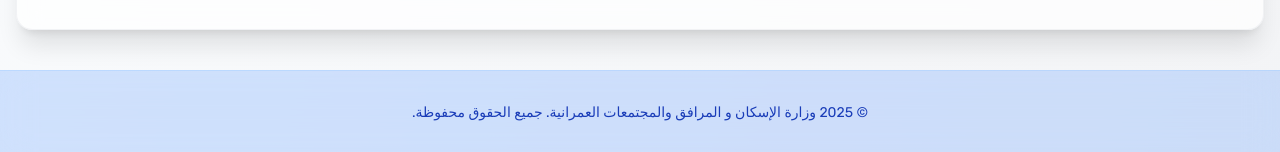
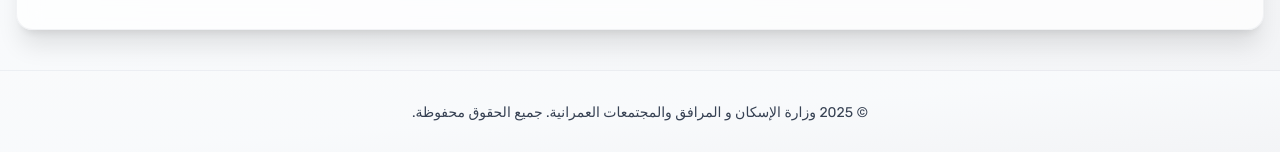
Before and after one commit to mohamedibrahim3/employees-manger, a Next.js app: page / in a window 1280 px wide. Shown: the part 3473-3625 px from the top of the page. Built offline with nearby package versions, Linux system fonts and the light colour scheme; no server answers; the database is empty; what @edgestore/react would draw is missing.

Commit message:
refactor: change footer background color

```diff
--- a/app/(root)/layout.tsx
+++ b/app/(root)/layout.tsx
@@ -13,6 +13,7 @@
   return (
     <>
       <div className="min-h-screen flex flex-col bg-gradient-to-br from-gray-50 via-slate-50 to-gray-100 antialiased">
+        {/* Header */}
         <header className="sticky top-0 z-50 w-full bg-gray-500/15 backdrop-blur-xl border-b border-gray-300/30 transition-colors duration-300 shadow-md">
           <div className="container mx-auto px-4">
             <div className="flex items-center justify-between h-20 lg:h-24">
@@ -30,6 +31,7 @@
                   />
                 </div>
                 <div className="flex flex-col text-right space-y-1">
+                  {/* اسم الوزارة بالكامل في الشاشات الكبيرة */}
                   <div className="hidden md:flex flex-col">
                     <h1 className="text-sm lg:text-base font-bold text-gray-800 tracking-tight">
                       وزارة الإسكان والمرافق والمجتمعات العمرانية
@@ -44,6 +46,7 @@
                       إعداد نظم المعلومات والتحول الرقمي
                     </p>
                   </div>
+                  {/* نسخة مختصرة للجوال */}
                   <div className="flex md:hidden flex-col">
                     <h1 className="text-sm font-bold text-gray-800 leading-tight">
                       جهاز تعمير سيناء
@@ -64,14 +67,18 @@
             </div>
           </div>
         </header>
+
+        {/* Main */}
         <main className="flex-1 w-full container mx-auto py-8 sm:py-10 px-4">
           <div className="bg-white/70 backdrop-blur-md border border-gray-200/50 rounded-2xl shadow-xl p-6 sm:p-8">
             <EdgeStoreProvider>{children}</EdgeStoreProvider>
           </div>
         </main>
-        <footer className="w-full mt-auto py-8 bg-blue-500/20 backdrop-blur-lg border-t border-blue-300/30">
+
+        {/* Footer */}
+        <footer className="w-full mt-auto py-8 bg-gradient-to-br from-gray-50 via-slate-50 to-gray-100 backdrop-blur-lg border-t border-gray-300/30">
           <div className="container mx-auto px-4">
-            <div className="text-center text-sm text-blue-800">
+            <div className="text-center text-sm text-gray-700">
               © {new Date().getFullYear()} {APP_NAME_FULL}. جميع الحقوق محفوظة.
               <br />
             </div>
```
